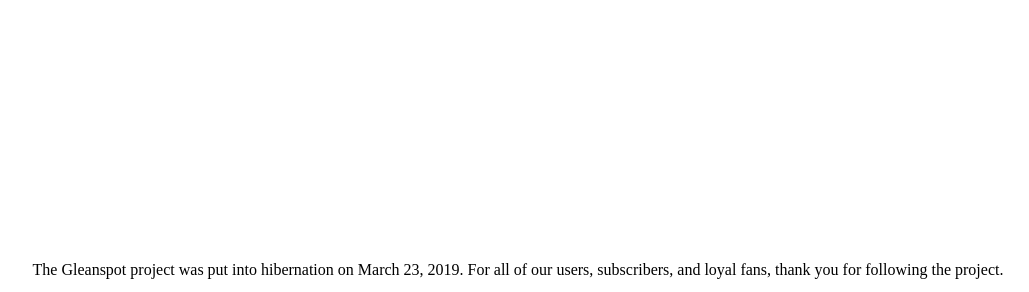
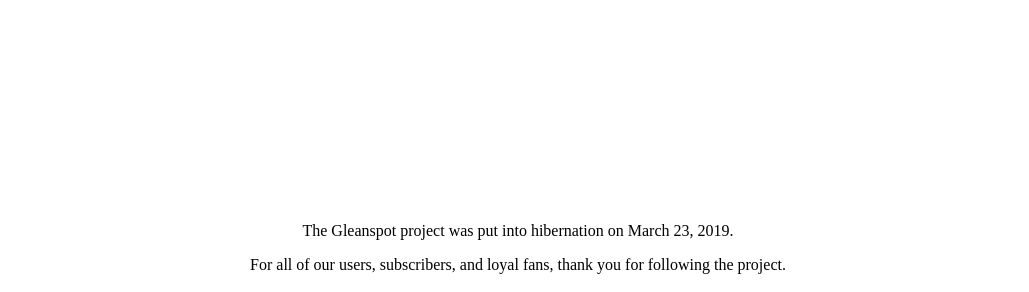
Before and after one commit to rchillard/gleanspot.com, a plain HTML site: page index.html in a window 1280 px wide. Shown: the part 508-800 px from the top of the page, without its empty margins (122-1151 px from the left). Drawn offline with Linux system fonts and the light colour scheme.

Commit message:
Add extra <p> tag to make reading easier on smaller screens

```diff
--- a/index.html
+++ b/index.html
@@ -11,7 +11,8 @@
       <img class="logo" src="assets/logo.png" alt="Company logo">
     </div>
     <div class="announcement">
-      <p>The Gleanspot project was put into hibernation on March 23, 2019.  For all of our users, subscribers, and loyal fans, thank you for following the project.</p>
+      <p>The Gleanspot project was put into hibernation on March 23, 2019.</p>
+      <p>For all of our users, subscribers, and loyal fans, thank you for following the project.</p>
     </div>
   </body>
 </html>
--- a/styles.css
+++ b/styles.css
@@ -13,7 +13,7 @@
   display: -ms-flexbox;
   display: -webkit-flex;
   display: flex;
-  height: 95%;
+  height: 90%;
   justify-content: center;
   padding: 0;
   margin: 0;
```
